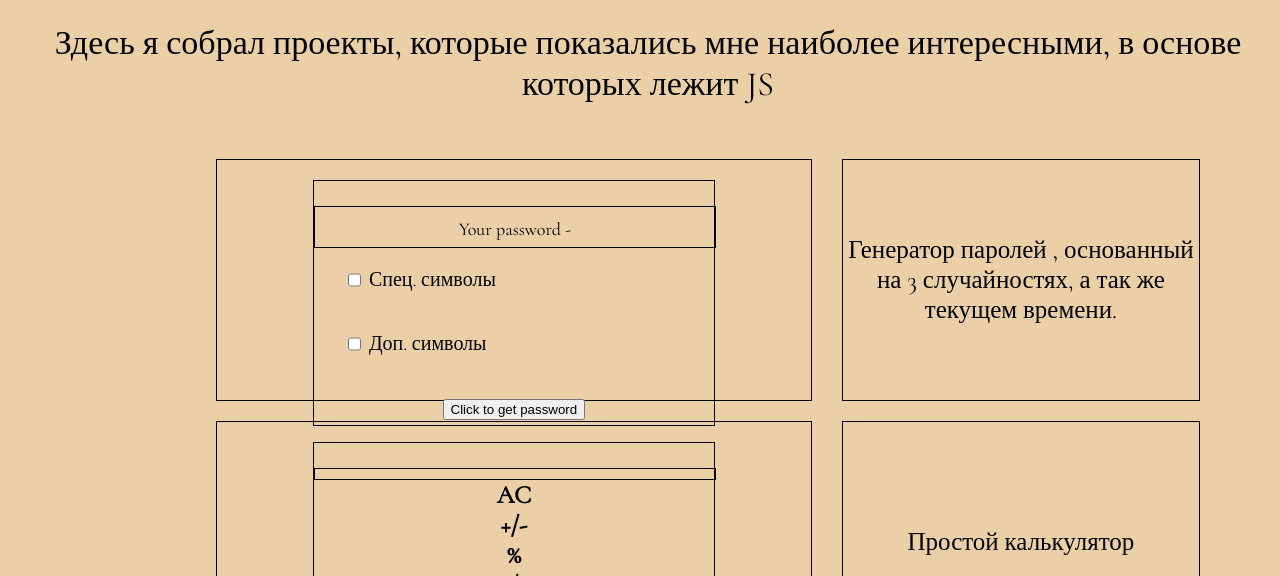
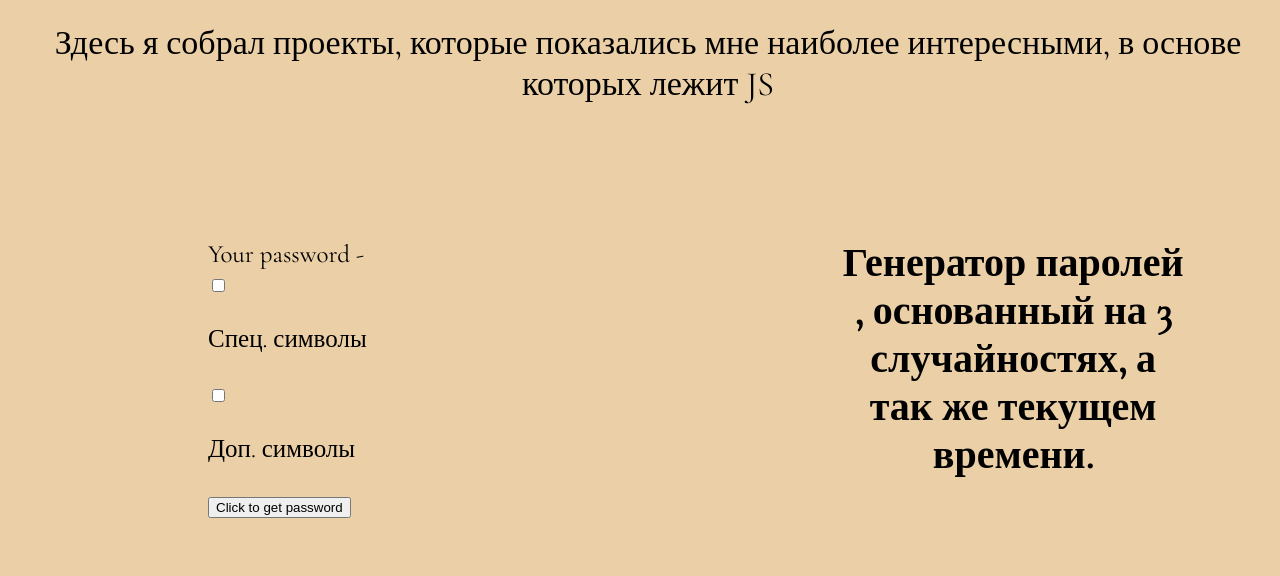
Before and after one commit to AlekseyKrasnov36/My-web-site, a plain HTML site: page JS__project/index.html in a window 1280 px wide. Shown: the part 151-727 px from the top of the page. Drawn offline with nearby package versions, Linux system fonts and the light colour scheme.

Commit message:
Update style.css

```diff
--- a/JS__project/style.css
+++ b/JS__project/style.css
@@ -1,90 +1,50 @@
-@import url("https://fonts.googleapis.com/css2?family=Cormorant+Garamond&display=swap");
-body {
-  width: 100%;
-  height: 100%;
-}
-
-div {
-  font-size: 20px;
-}
-
-span {
-  font-size: 25px;
-  font-weight: 700;
-}
-
-div:nth-child(1) {
-  margin: 0 auto;
-  width: 400px;
-  text-align: center;
-  margin-top: 20px;
-  border: 1px solid black;
-  padding: 5px 0px 5px 0px;
-  font-size: 18px;
-}
-
-.chexbox {
-  display: flex;
-  gap: 5px;
-  margin-left: 30px;
-}
-
-.btn {
-  text-align: center;
-  margin-top: 20px;
-}
-
-body {
-  background-color: #ebcfa6;
+@import url('https://fonts.googleapis.com/css2?family=Cormorant+Garamond&display=swap');
+@import '_randompassword';
+@import '_calc';
+body{
+  background-color: rgb(235, 207, 166);
   font-family: 'Cormorant Garamond', serif;
   overflow-x: hidden;
 }
-
-header {
+header{
     width: 100vw;
     font-size: 34px;
     text-align: center;
 }
-
-main {
+main{
   width: 80vw;
   font-size: 25px;
   align-items: center;
   margin: 0 auto;
-}
-
-main .main-list {
+  .main-list{
     list-style: none;
     width: 80vw;
   }
-
-main .item-list {
+  .item-list{
     display: flex;
     list-style: none;
     gap: 30px;
   }
-
-main .item {
-  border: 1px black solid;
+  .item{
     height: 30vh;
-  margin-top: 20px;
+    margin-top: 100px;
   }
-
-main .One {
+  .One{
     width: 50vw;
   }
-
-main .Two {
+  .Two{
     width: 30vw;
     height: 30vh;
     display: flex;
     justify-content: center;
     align-items: center;
     text-align: center;
-}
-
-main .Two p {
-  padding: 0;
+    font-size: 40px;
+    font-weight: 600;
+    p{
+      padding:0;
       margin: 0;
       justify-content: center;
     }
+  }
+}
```
Lines whose indentation alone changed are shown as unchanged.
